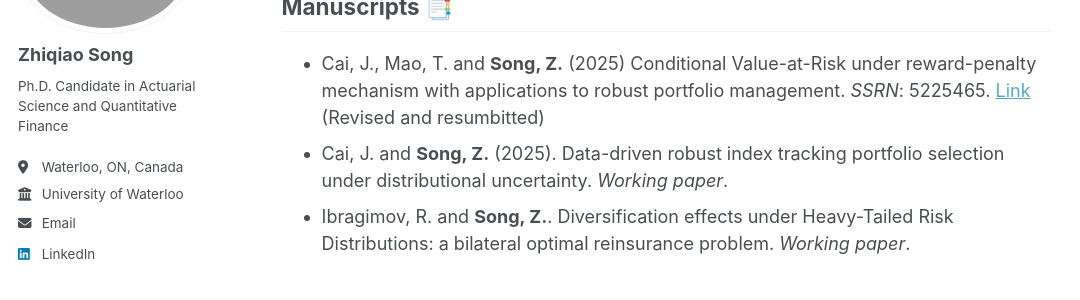
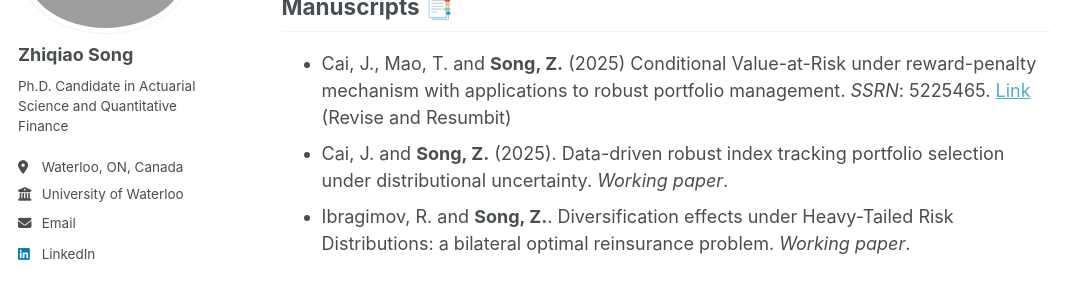
Before and after one commit to ZhiqiaoSong/zhiqiaosong.github.io, a Jekyll site: the page built from _pages/research.md, in a window 1280 px wide and 900 px high. Shown: the part 199-499 px from the top of the window, without its empty margins (0-1080 px from the left). Built offline with Jekyll 4.4.1, drawn with Linux system fonts in a browser that asks for light colours; a script that is not in the unit is left out.

Commit message:
Update research.md

```diff
--- a/_pages/research.md
+++ b/_pages/research.md
@@ -10,7 +10,7 @@ author_profile: true
 ## Manuscripts 📑
 
 * Cai, J., Mao, T. and **Song, Z.** (2025) Conditional Value-at-Risk under reward-penalty mechanism with applications to robust portfolio management.
-  *SSRN*: 5225465. [Link](http://dx.doi.org/10.2139/ssrn.5225465) (Revised and resumbitted)
+  *SSRN*: 5225465. [Link](http://dx.doi.org/10.2139/ssrn.5225465) (Revise and Resumbit)
 * Cai, J. and **Song, Z.** (2025). Data-driven robust index tracking portfolio selection under distributional uncertainty. *Working paper*.
 * Ibragimov, R. and **Song, Z.**. Diversification effects under Heavy-Tailed Risk Distributions: a bilateral optimal reinsurance problem. *Working paper*.
 
```
